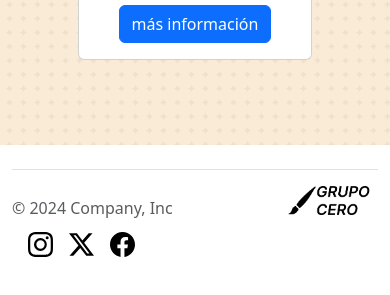
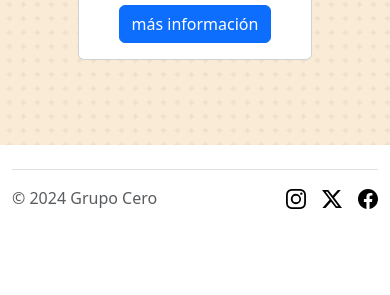
Before and after one commit to benmancilla/GrupoCero, a plain HTML site: page index.html in a window 390 px wide. Shown: the part 1885-2180 px from the top of the page. After the commit the page ends 2135 px from the top, so only its background shows below. Drawn offline with Linux system fonts and the light colour scheme.

Commit message:
Add files via upload

```diff
--- a/assets/css/styles.css
+++ b/assets/css/styles.css
@@ -341,6 +341,14 @@ body {
         text-align: center;
         width: 32vw;
     }
+
+    #footer-logo{
+        display: none;
+    }
+
+    #footer-img{
+        width: 20px;
+    }
 }
 
 @media screen  and (max-width: 426px){
--- a/index.html
+++ b/index.html
@@ -221,16 +221,16 @@
     <!--Footer-->
     <div class="container">
         <footer class="d-flex flex-wrap justify-content-between align-items-center py-3 my-4 border-top">
-            <p class="col-md-4 mb-0 text-body-secondary">© 2024 Company, Inc</p>
+            <p class="col-md-4 mb-0 text-body-secondary">© 2024 Grupo Cero</p>
 
-            <a href="/" class="col-md-4 d-flex align-items-center justify-content-center mb-3 mb-md-0 me-md-auto link-body-emphasis text-decoration-none">
-                <img src="./assets/img/logo.png" width="90px">
+            <a href="#" class="col-md-4 d-flex align-items-center justify-content-center mb-3 mb-md-0 me-md-auto link-body-emphasis text-decoration-none">
+                <img src="./assets/img/logo.png" width="90px" id="footer-logo">
             </a>
 
             <ul class="nav col-md-4 justify-content-end list-unstyled d-flex">
-                <li class="ms-3"><a class="text-body-secondary" href="https://www.instagram.com"><img src="./assets/img/instagram (1).svg" width="25px"></a></li>
-                <li class="ms-3"><a class="text-body-secondary" href="https://twitter.com/"><img src="./assets/img/twitter-x.svg" width="25px"></a></li>
-                <li class="ms-3"><a class="text-body-secondary" href="https://www.facebook.com/"><img src="./assets/img/facebook.svg" width="25px"></a></li>
+                <li class="ms-3"><a class="text-body-secondary" href="https://www.instagram.com"><img src="./assets/img/instagram (1).svg" width="25px" id="footer-img"></a></li>
+                <li class="ms-3"><a class="text-body-secondary" href="https://twitter.com/"><img src="./assets/img/twitter-x.svg" width="25px" id="footer-img"></a></li>
+                <li class="ms-3"><a class="text-body-secondary" href="https://www.facebook.com/"><img src="./assets/img/facebook.svg" width="25px" id="footer-img"></a></li>
             </ul>
         </footer>
     </div>
```
Also changed, not shown: 01-paint-info.html (+0 -4 lines), 02-paint-info.html (+0 -4 lines), 03-paint-info.html (+0 -4 lines), logged.html (+1 -1 lines).
